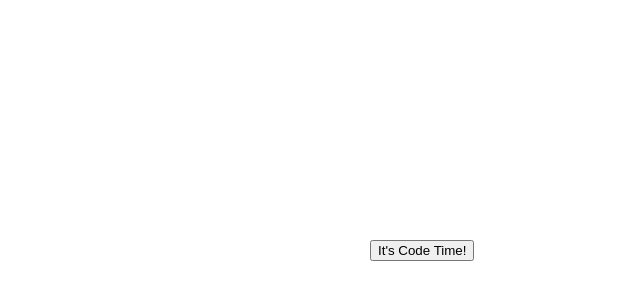
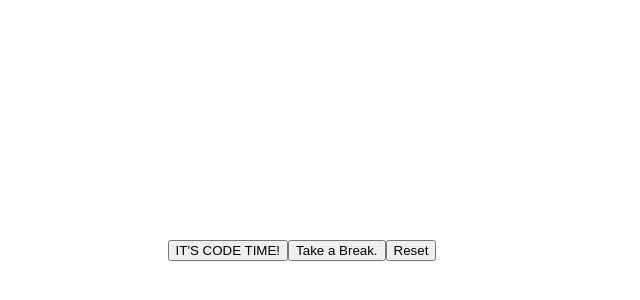
Before and after one commit to bowdumb/100DaysOfCodeStopwatch, a plain HTML site: page index.html in a window 1280 px wide. Shown: the part 60-360 px from the top of the page, without its empty margins (338-978 px from the left). Drawn offline with Linux system fonts and the light colour scheme.

Commit message:
Created new container for buttons.

```diff
--- a/index.html
+++ b/index.html
@@ -7,7 +7,11 @@
     <body>
         <main>
             <div id="clock-container"></div>
-                <button id="code-time-button">It's Code Time!</button>
+                <div id="button-container">
+                <button id="code-time-button">IT'S CODE TIME!</button>
+                <button id="pause-button">Take a Break.</button>
+                <button id="reset-button">Reset</button>
+                </div>
         </main>
         <script src="./logic.js"></script>
     </body>
--- a/styles.css
+++ b/styles.css
@@ -5,8 +5,7 @@
     margin-top: 300px;
 }
 
-#code-time-button {
+#button-container {
     display:flex;
     justify-content: center;
-    margin-left: 700px;
 }
```
